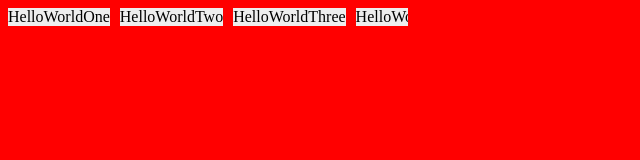
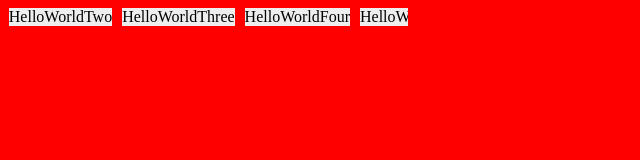
Before and after one commit to oze4/scroll-into-view-demo, a plain HTML site: page index.html in a window 1280 px wide. Both pictures are taken after a click on the element "HelloWorldTwo". Shown: the full height of the page, 0-640 px from the left. Drawn offline with nearby package versions, Linux system fonts and the light colour scheme.

Commit message:
Update index.html

```diff
--- a/index.html
+++ b/index.html
@@ -35,8 +35,9 @@
     <div class="item frames-item">HelloWorldTwelve</div>
 </div>
 <script>
-    $(".item").on('click', function (event) {
-        //event.target.scrollIntoView();
-        $(this).scrollIntoView();
+    $(".item").on('click', function(event) {
+      let scrollSpeed = 800;
+      let scrollTo = $(this).position().left + $(".group").scrollLeft();
+      $(".group").animate({scrollLeft: scrollTo}, scrollSpeed);
     });
 </script>
```
